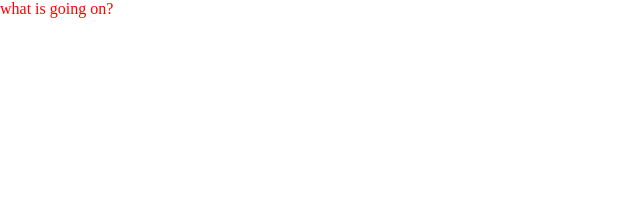
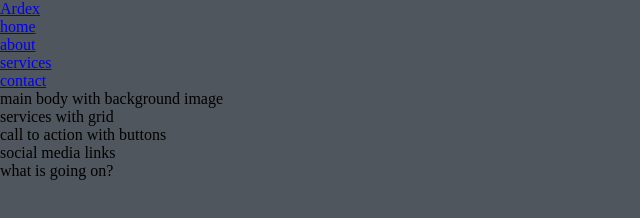
Before and after one commit to Golam-Robbani/PP1_Golam_Robbani, a plain HTML site: page index.html in a window 1280 px wide. Shown: the whole page, without its empty margins (0-640 px from the left). Drawn offline with Linux system fonts and the light colour scheme.

Commit message:
add nav links

```diff
--- a/assets/css/style.css
+++ b/assets/css/style.css
@@ -2,7 +2,8 @@
     margin: 0;
     padding: 0;
 }
+
 body{
-    color: red;
-    fond-size: 3rem;
+    background: rgb(80, 86, 93);
+
 }
--- a/index.html
+++ b/index.html
@@ -16,6 +16,40 @@
 
 </head>
 <body>
+    <section class="nav-bar">
+        <nav>
+            <div class="nav-links">
+                <ul>
+                  <li><a class="logo" href="index.html">Ardex</a></li>
+                  <li><a href="HOME">home</a></li>
+                  <li><a href="ABOUT">about</a></li>
+                  <li><a href="COURSE">services</a></li>
+                  <li><a href="CONTACT">contact</a></li>
+                </ul>
+              </div>
+        </nav>
+    </section>
+
+    <section>
+        main body with background image
+    </section>
+
+    <section>
+        services with grid
+    </section>
+
+    <section>
+        call to action with buttons
+    </section>
+
+    <footer>
+        social media links
+    </footer>
+
+
+
+
+
 what is going on?
 
 </body>
```
Also changed, not shown: assets/images/basketball.png (added), assets/images/cafeteria.png (added), assets/images/library.png (added), assets/images/logo.png (added), 1 other file.
